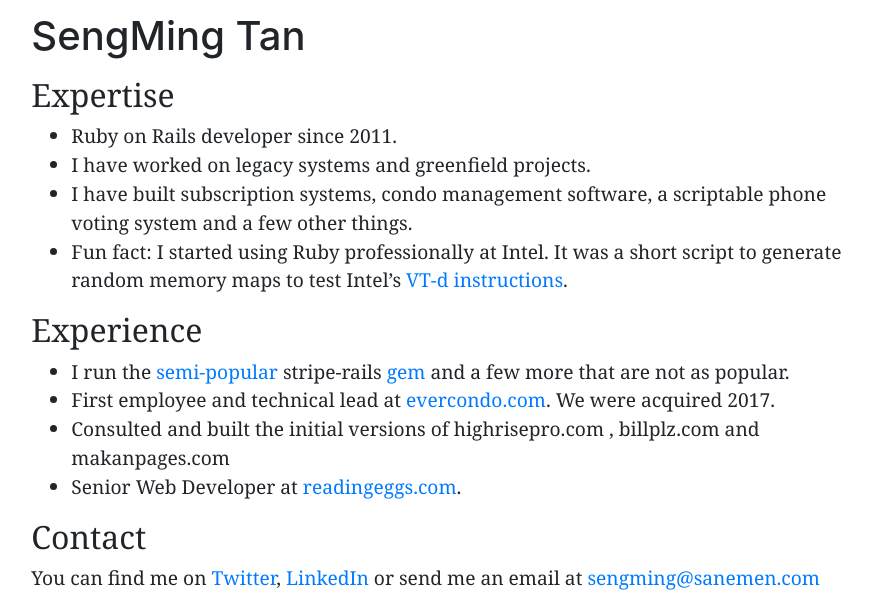
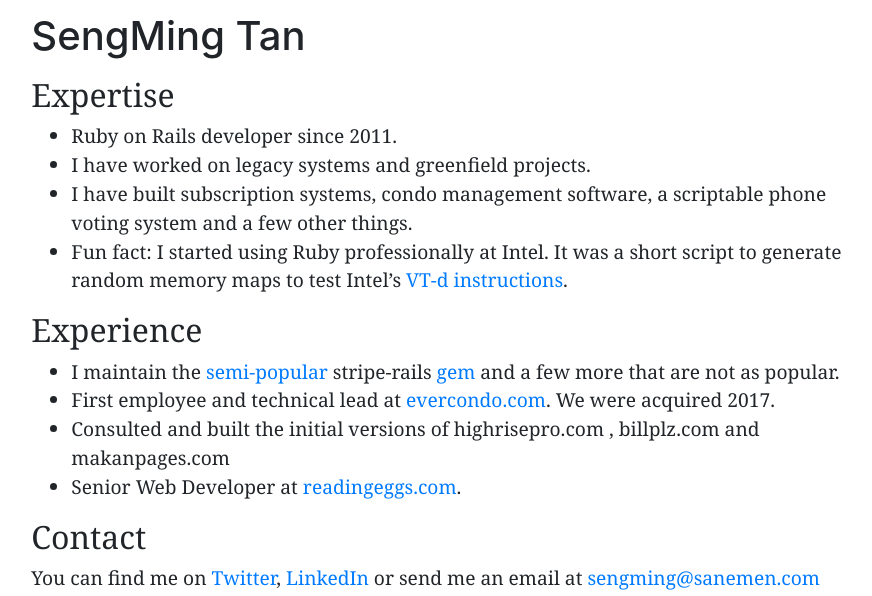
Before and after one commit to sanemen/sanemen.github.io, a Jekyll site: the page built from index.html, in a window 1280 px wide, cut to the strip 304-900 px from the top of the page. Shown: the whole strip, without its empty margins (197-1069 px from the left). Built offline with Jekyll 4.4.1, drawn with Linux system fonts in a browser that asks for light colours.

Commit message:
run -> maintain

```diff
--- a/index.html
+++ b/index.html
@@ -21,7 +21,7 @@
     Experience
   </h2>
   <ul>
-    <li>I run the <a href='https://rubygems.org/gems/stripe-rails'>semi-popular</a> stripe-rails <a href='https://github.com/tansengming/stripe-rails'>gem</a> and a few more that are not as popular.</li>
+    <li>I maintain the <a href='https://rubygems.org/gems/stripe-rails'>semi-popular</a> stripe-rails <a href='https://github.com/tansengming/stripe-rails'>gem</a> and a few more that are not as popular.</li>
     <li>First employee and technical lead at <a href='https://evercondo.com'>evercondo.com</a>. We were acquired 2017.</li>
     <li>Consulted and built the initial versions of highrisepro.com , billplz.com and makanpages.com </li>
     <li>Senior Web Developer at <a href='https://readingeggs.com'>readingeggs.com</a>.</li>
```
